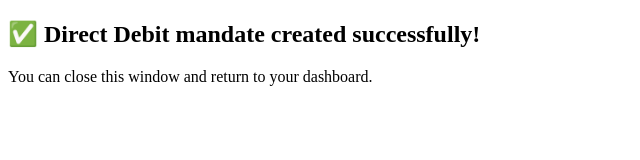
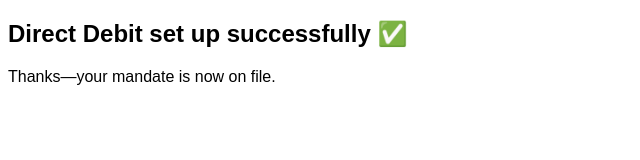
Before and after one commit to AspectBlockchain/aspect-bacs-setup, a website: page public/success.html in a window 1280 px wide. Shown: the whole page, without its empty margins (0-640 px from the left). Drawn offline with Linux system fonts and the light colour scheme.

```diff
--- a/public/success.html
+++ b/public/success.html
@@ -1,7 +1,4 @@
-<!DOCTYPE html>
-<html>
-  <body>
-    <h2>✅ Direct Debit mandate created successfully!</h2>
-    <p>You can close this window and return to your dashboard.</p>
-  </body>
-</html>
+<!doctype html><html><body style="font-family:sans-serif">
+<h2>Direct Debit set up successfully ✅</h2>
+<p>Thanks—your mandate is now on file.</p>
+</body></html>
```
Also changed, not shown: 1 other file.
